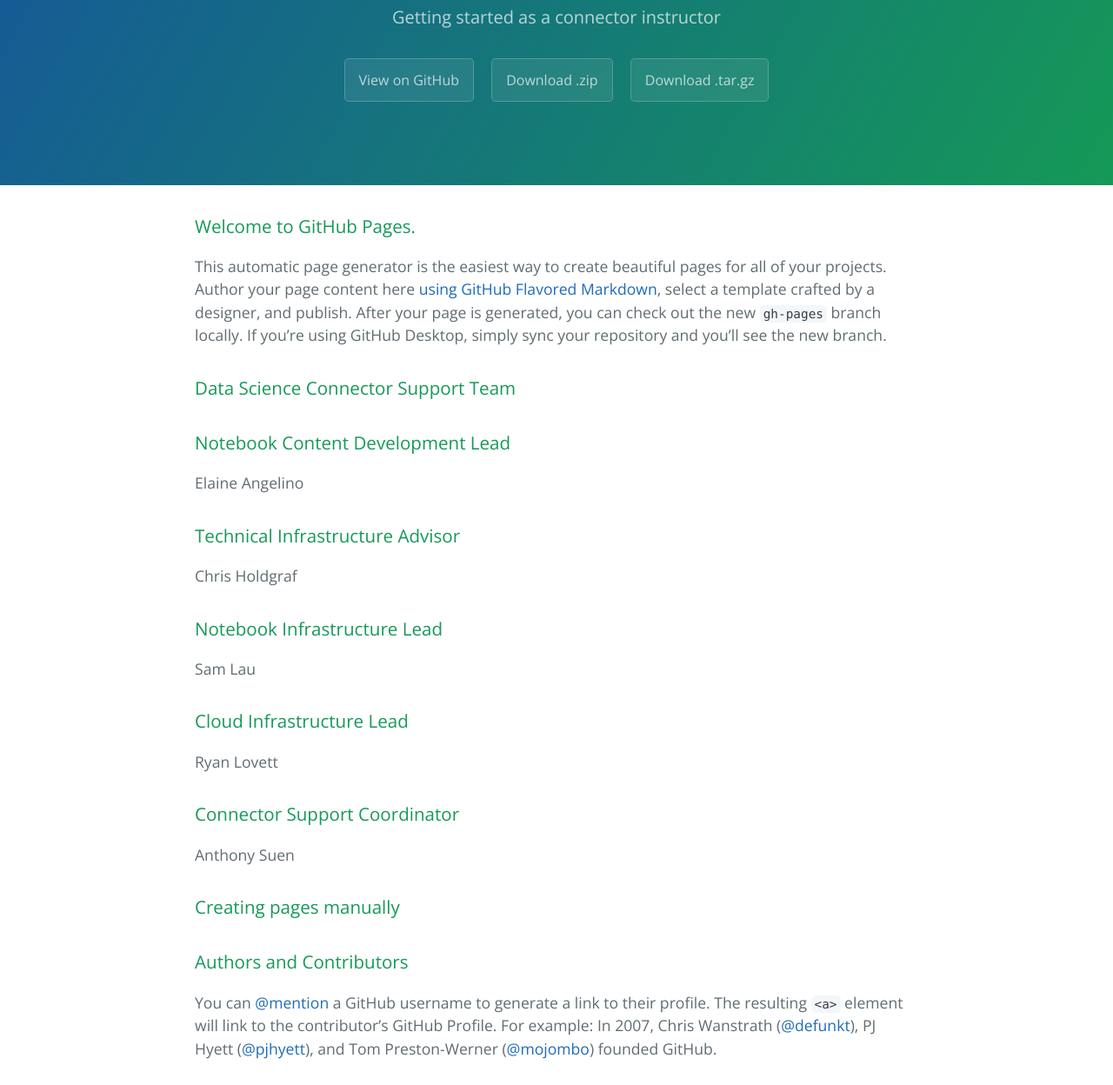
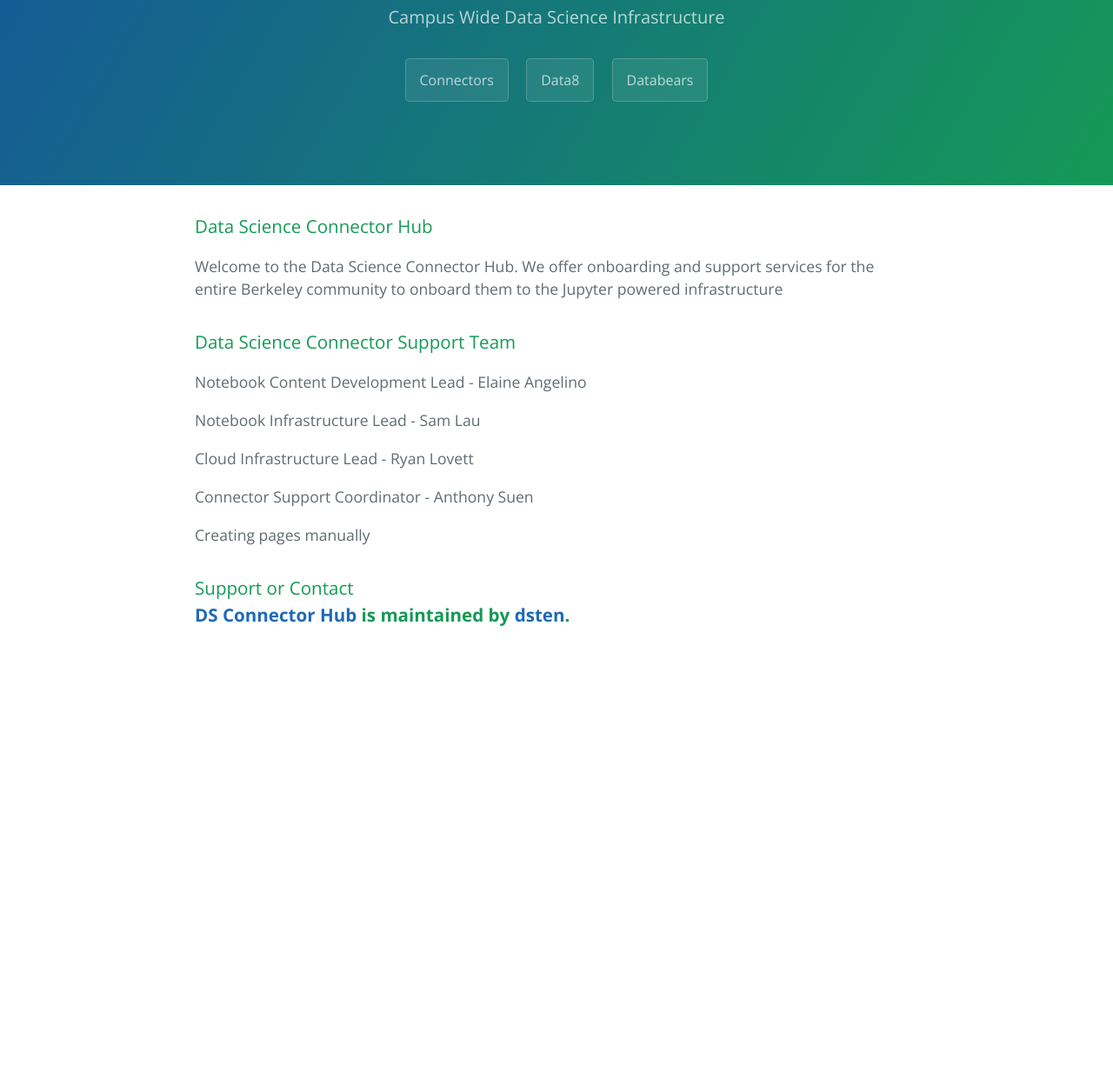
Before and after one commit to data-8/connector-instructors, a plain HTML site: page index.html in a window 1280 px wide. Shown: the part 170-1418 px from the top of the page at 87% size. After the commit the page ends 940 px from the top, so only its background shows below. Drawn offline with nearby package versions, Linux system fonts and the light colour scheme.

Commit message:
Updates on purpose

```diff
--- a/index.html
+++ b/index.html
@@ -2,7 +2,7 @@
 <html lang="en-us">
   <head>
     <meta charset="UTF-8">
-    <title>DS Connector Hub by dsten</title>
+    <title>Data Science Connectors</title>
     <meta name="viewport" content="width=device-width, initial-scale=1">
     <link rel="stylesheet" type="text/css" href="stylesheets/normalize.css" media="screen">
     <link href='https://fonts.googleapis.com/css?family=Open+Sans:400,700' rel='stylesheet' type='text/css'>
@@ -11,46 +11,33 @@
   </head>
   <body>
     <section class="page-header">
-      <h1 class="project-name">DS Connector Hub</h1>
-      <h2 class="project-tagline">Getting started as a connector instructor</h2>
-      <a href="https://github.com/dsten/connector-instructors" class="btn">View on GitHub</a>
-      <a href="https://github.com/dsten/connector-instructors/zipball/master" class="btn">Download .zip</a>
-      <a href="https://github.com/dsten/connector-instructors/tarball/master" class="btn">Download .tar.gz</a>
+      <h1 class="project-name">Data Science Connectors</h1>
+      <h2 class="project-tagline">Campus Wide Data Science Infrastructure</h2>
+      <a href="data8.org/connectors" class="btn">Connectors</a>
+      <a href="data8.org" class="btn">Data8</a>
+      <a href="databears.berkeley.edu" class="btn">Databears</a>
     </section>
 
     <section class="main-content">
       <h3>
-<a id="welcome-to-github-pages" class="anchor" href="#welcome-to-github-pages" aria-hidden="true"><span class="octicon octicon-link"></span></a>Welcome to GitHub Pages.</h3>
+<a id="welcome-to-github-pages" class="anchor" href="#welcome-to-github-pages" aria-hidden="true"><span class="octicon octicon-link"></span></a>Data Science Connector Hub</h3>
 
-<p>This automatic page generator is the easiest way to create beautiful pages for all of your projects. Author your page content here <a href="https://guides.github.com/features/mastering-markdown/">using GitHub Flavored Markdown</a>, select a template crafted by a designer, and publish. After your page is generated, you can check out the new <code>gh-pages</code> branch locally. If you’re using GitHub Desktop, simply sync your repository and you’ll see the new branch.</p>
+<p>Welcome to the Data Science Connector Hub. We offer onboarding and support services for the entire Berkeley community to onboard them to the Jupyter powered infrastructure</p>
 
 <h3>Data Science Connector Support Team</h3>
+<p>Notebook Content Development Lead - Elaine Angelino</p>
+<p><Technical Infrastructure Advisor - Chris Holdgraf</p>
+<p>Notebook Infrastructure Lead - Sam Lau</h3>
+<p>Cloud Infrastructure Lead - Ryan Lovett</p>
+<p>Connector Support Coordinator - Anthony Suen</p>
 
-<h3>Notebook Content Development Lead</h3>
-<p>Elaine Angelino</p>
-<h3>Technical Infrastructure Advisor</h3>
-<p>Chris Holdgraf</p>
-<h3>Notebook Infrastructure Lead</h3>
-<p>Sam Lau</p>
-<h3>Cloud Infrastructure Lead</h3>
-<p>Ryan Lovett</p>
-<h3>Connector Support Coordinator</h3>
-<p>Anthony Suen</p>
-<h3>
 <a id="creating-pages-manually" class="anchor" href="#creating-pages-manually" aria-hidden="true"><span class="octicon octicon-link"></span></a>Creating pages manually</h3>
-
-<h3>
-<a id="authors-and-contributors" class="anchor" href="#authors-and-contributors" aria-hidden="true"><span class="octicon octicon-link"></span></a>Authors and Contributors</h3>
-
-<p>You can <a href="https://github.com/blog/821" class="user-mention">@mention</a> a GitHub username to generate a link to their profile. The resulting <code>&lt;a&gt;</code> element will link to the contributor’s GitHub Profile. For example: In 2007, Chris Wanstrath (<a href="https://github.com/defunkt" class="user-mention">@defunkt</a>), PJ Hyett (<a href="https://github.com/pjhyett" class="user-mention">@pjhyett</a>), and Tom Preston-Werner (<a href="https://github.com/mojombo" class="user-mention">@mojombo</a>) founded GitHub.</p>
 
 <h3>
 <a id="support-or-contact" class="anchor" href="#support-or-contact" aria-hidden="true"><span class="octicon octicon-link"></span></a>Support or Contact</
 
       <footer class="site-footer">
         <span class="site-footer-owner"><a href="https://github.com/dsten/connector-instructors">DS Connector Hub</a> is maintained by <a href="https://github.com/dsten">dsten</a>.</span>
-
-        <span class="site-footer-credits">This page was generated by <a href="https://pages.github.com">GitHub Pages</a> using the <a href="https://github.com/jasonlong/cayman-theme">Cayman theme</a> by <a href="https://twitter.com/jasonlong">Jason Long</a>.</span>
       </footer>
 
     </section>
```
